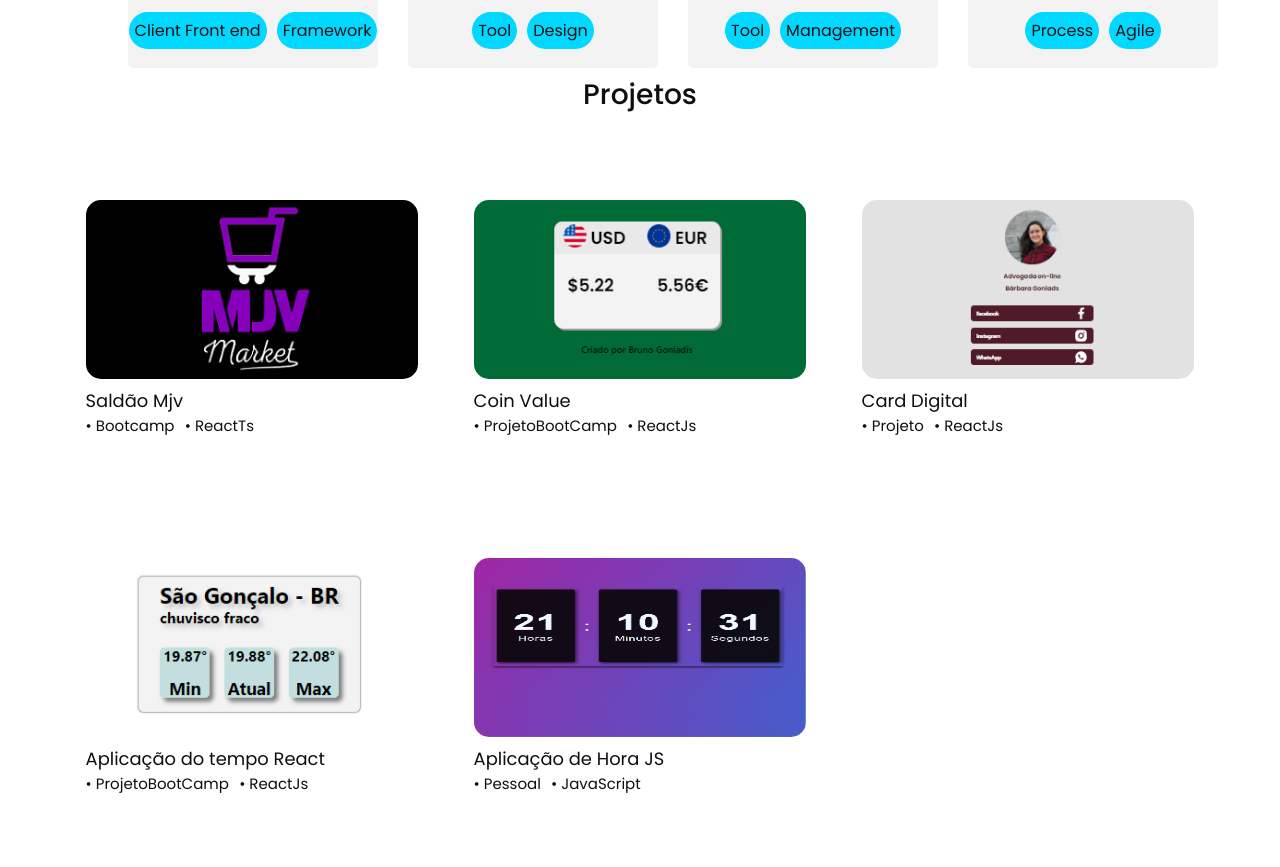
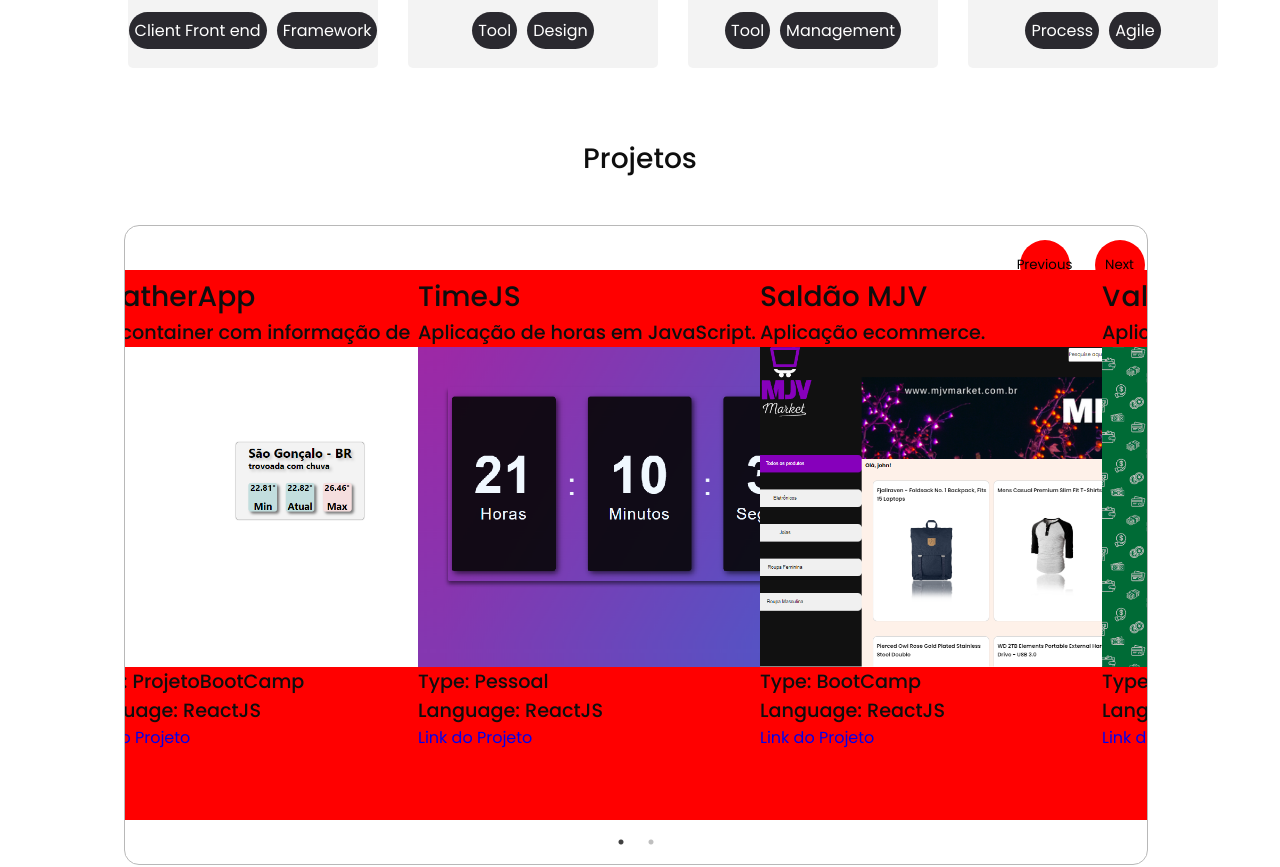
Before and after one commit to Brunogoniadis/PortifolioBrunoGoniadis, a React (Vite) app: page / in a window 1280 px wide. Shown: the part 1680-2547 px from the top of the page. Built offline with nearby package versions, Linux system fonts and the light colour scheme.

Commit message:
feat: carrossel instalado

```diff
--- a/index.html
+++ b/index.html
@@ -5,7 +5,21 @@
     <link rel="icon" type="image/svg+xml" href="/vite.svg" />
     <meta name="viewport" content="width=device-width, initial-scale=1.0" />
     <title>Vite + React + TS</title>
-    <link href="https://fonts.googleapis.com/css2?family=Poppins:wght@400;500;600&display=swap" rel="stylesheet">
+    <link
+      href="https://fonts.googleapis.com/css2?family=Poppins:wght@400;500;600&display=swap"
+      rel="stylesheet"
+    />
+    <link
+      rel="stylesheet"
+      type="text/css"
+      charset="UTF-8"
+      href="https://cdnjs.cloudflare.com/ajax/libs/slick-carousel/1.8.1/slick.min.css"
+    />
+    <link
+      rel="stylesheet"
+      type="text/css"
+      href="https://cdnjs.cloudflare.com/ajax/libs/slick-carousel/1.8.1/slick-theme.min.css"
+    />
   </head>
   <body>
     <div id="root"></div>
--- a/package.json
+++ b/package.json
@@ -12,6 +12,7 @@
     "@reach/router": "^1.3.4",
     "@types/reach__router": "^1.3.11",
     "@types/react-scroll": "^1.8.6",
+    "@types/react-slick": "^0.23.13",
     "@types/react-transition-group": "^4.4.5",
     "@types/styled-components": "^5.1.26",
     "react": "^18.2.0",
@@ -21,6 +22,7 @@
     "react-icons": "^4.7.1",
     "react-router-dom": "^6.6.2",
     "react-scroll": "^1.8.9",
+    "react-slick": "^0.30.2",
     "react-transition-group": "^4.4.5",
     "styled-components": "^5.3.6"
   },
--- a/src/components/Card/styles.ts
+++ b/src/components/Card/styles.ts
@@ -52,7 +52,7 @@ export const Container = styled.div`
 
   .textContainer {
     padding: 0px;
-    .Title{
+    .Title {
       text-align: center;
       margin-bottom: 1rem;
     }
@@ -63,11 +63,11 @@ export const Container = styled.div`
     gap: 10px;
   }
   .type {
-    background-color: #00d8ff;
+    background-color: #2a292f;
     padding: 6px;
     border-radius: 25px;
+    color: white;
   }
-
 
   @media (max-width: 512px) {
     p {
--- a/src/pages/Projetos/index.tsx
+++ b/src/pages/Projetos/index.tsx
@@ -1,10 +1,10 @@
 
-import { useState, useRef , useEffect} from 'react'
+import { useState, useRef, useEffect } from 'react'
 
-import { Container } from "./styles";
+import { Container, CustomSlider, ItemSlide } from "./styles";
 import { Project } from "../../components/Project";
 import { Modal } from '../../components/Modal/Modal';
-
+import Slider from "react-slick";
 import barbaraCard from "../../assets/projetos/barbaraCard.png"
 import barbaraCardModal from "../../assets/projetos/modalImage/barbaraCardModal.png"
 
@@ -33,81 +33,85 @@ export const Projetos = () => {
     const [isLocked, toggle] = UseBodyScrollLock();
 
 
+    const sliderRef = useRef<Slider>(null);
+
+
+
+
+    var settings = {
+        dots: true,
+        infinite: false,
+        speed: 500,
+        slidesToShow: 3,
+        slidesToScroll: 3
+    };
+
+
 
     const [descriptions, setDescriptions] = useState({
-        title:'',
-        description:'',
-        image:'',
+        title: '',
+        description: '',
+        image: '',
         type: '',
         lang: '',
-        linkOfProject:''
+        linkOfProject: ''
     });
 
-    const onOpenModalSaldaoMjv = () => {
-
-        setOpen(true);
-        setDescriptions({
-            title:"Saldão MJV",
-            description:"Aplicação ecommerce.",
+    const ProjectsObject = {
+        WeatherApp: {
+            title: "WeatherApp",
+            description: "Mini container com informação de Tempo.",
+            image: weatherAppModal,
+            type: "ProjetoBootCamp",
+            lang: "ReactJS",
+            linkOfProject: 'https://github.com/Brunogoniadis/WeatherApp'
+        },
+        TimeJS: {
+            title: "TimeJS",
+            description: "Aplicação de horas em JavaScript.",
+            image: DigitalClockJSModal,
+            type: "Pessoal",
+            lang: "ReactJS",
+            linkOfProject: 'https://github.com/Brunogoniadis/DigitalClockJS'
+        },
+        SaldaoMjv: {
+            title: "Saldão MJV",
+            description: "Aplicação ecommerce.",
             image: MjvMarkketModal,
             type: "BootCamp",
             lang: "ReactJS",
-            linkOfProject:'https://github.com/Brunogoniadis/g4-mjv_school'
-    })
-    }
-    const onOpenModalCoinValue = () => {
-        setOpen(true);
-
-        setDescriptions({
-            title:"Valor de Moeda",
-            description:"Aplicação que mostra a temperatura atual.",
+            linkOfProject: 'https://github.com/Brunogoniadis/g4-mjv_school'
+        },
+        CoinValue: {
+            title: "Valor de Moeda",
+            description: "Aplicação que mostra a temperatura atual.",
             image: coinValueModal,
             type: "Pessoal",
             lang: "ReactJS",
-            linkOfProject:'https://github.com/Brunogoniadis/coinValueReact'
-    })
-
-    }
-    const onOpenModalCardDigital = () => {
-        setOpen(true);
-
-        setDescriptions({
-            title:"Advogada Digital",
-            description:"Aplicação de card para a Advogada Bárbara Goniadis.",
+            linkOfProject: 'https://github.com/Brunogoniadis/coinValueReact'
+        },
+        CardDigital: {
+            title: "Advogada Digital",
+            description: "Aplicação de card para a Advogada Bárbara Goniadis.",
             image: barbaraCardModal,
             type: "ProjetoBootCamp",
             lang: "ReactJS",
-            linkOfProject:'https://github.com/Brunogoniadis/BarbaraGoniadisCard'
-    })
-    }
-
-    const onOpenModalWeatherApp = () => {
-        setOpen(true);
-
-        setDescriptions({
-            title:"WeatherApp",
-            description:"Mini container com informação de Tempo.",
-            image: weatherAppModal,
-            type: "ProjetoBootCamp",
-            lang: "ReactJS",
-            linkOfProject:'https://github.com/Brunogoniadis/WeatherApp'
-    })
-    }
-
-    const onOpenModalTimeJS = () => {
-        setOpen(true);
-
-        setDescriptions({
-            title:"TimeJS",
-            description:"Aplicação de horas em JavaScript.",
-            image: DigitalClockJSModal,
-            type: "Pessoal",
-            lang: "ReactJS",
-            linkOfProject:'https://github.com/Brunogoniadis/DigitalClockJS'
-    })
-    }
+            linkOfProject: 'https://github.com/Brunogoniadis/BarbaraGoniadisCard'
+        }
+    };
 
 
+    const nextSlide = () => {
+        if (sliderRef.current) {
+            sliderRef.current.slickNext();
+        }
+    };
+
+    const prevSlide = () => {
+        if (sliderRef.current) {
+            sliderRef.current.slickPrev();
+        }
+    };
 
 
 
@@ -115,8 +119,11 @@ export const Projetos = () => {
 
         <Container >
 
-            <h2>Projetos</h2>
+            <div className="title">
 
+                <h2>Projetos</h2>
+
+            </div>
 
             <Modal
                 isOpen={open}
@@ -129,22 +136,29 @@ export const Projetos = () => {
                 linkOfProject={descriptions.linkOfProject}
             ></Modal>
 
-            <div className="projectContainer">
+            <div
+                className="projectContainer"
+            >
+                <div className="arrowContainer">
 
-                <button
-                onClick={async () => {await onOpenModalSaldaoMjv(); toggle}}
-                > <Project image={saldaoMjv} title="Saldão Mjv" type='Bootcamp' lang='ReactTs'/>
+                    <button className='arrowLeft' onClick={prevSlide}>Previous</button>
+                    <button className='arrowRight' onClick={nextSlide}>Next</button>
+                </div>
 
-                </button>
+                <CustomSlider ref={sliderRef} {...settings}>
 
-                <button onClick={onOpenModalCoinValue}> <Project image={coinValue} title="Coin Value" type='ProjetoBootCamp' lang='ReactJs' /></button>
 
-                <button onClick={onOpenModalCardDigital}><Project image={barbaraCard} title="Card Digital" type='Projeto' lang='ReactJs'/></button>
-
-                <button onClick={onOpenModalWeatherApp}><Project image={weatherApp} title="Aplicação do tempo React" type='ProjetoBootCamp' lang='ReactJs'/></button>
-
-                <button onClick={onOpenModalTimeJS}><Project image={DigitalClockJS} title="Aplicação de Hora JS" type='Pessoal' lang='JavaScript'/></button>
-
+                    {Object.values(ProjectsObject).map((project) => (
+                        <ItemSlide key={project.title}>
+                            <h2>{project.title}</h2>
+                            <p>{project.description}</p>
+                            <img src={project.image} alt={project.title} />
+                            <p>Type: {project.type}</p>
+                            <p>Language: {project.lang}</p>
+                            <a href={project.linkOfProject}>Link do Projeto</a>
+                        </ItemSlide>
+                    ))}
+                </CustomSlider>
             </div>
         </Container>
     )
--- a/src/pages/Projetos/styles.ts
+++ b/src/pages/Projetos/styles.ts
@@ -1,7 +1,81 @@
 import styled from "styled-components";
+import Slider from "react-slick";
 
-export const Container=styled.div`
+export const CustomSlider = styled(Slider)`
+  * {
+    text-decoration: none;
+  }
 
+  display: flex;
+  flex-direction: row;
+  align-items: center;
+  justify-content: center;
+  position: relative;
+
+  .slick-dots {
+    bottom: 45px;
+  }
+
+  .slick-list {
+    width: 80vw;
+    border: 1px solid var(--color-border-project);
+    border-radius: 15px;
+    height: 80vh;
+    overflow: hidden;
+    display: grid;
+
+    margin-bottom: 2rem;
+
+    .slick-track {
+      overflow: hidden;
+      width: 1080px;
+    }
+
+    div {
+      display: flex;
+      align-items: center;
+      justify-content: center;
+      text-decoration: none;
+    }
+  }
+`;
+
+export const ItemSlide = styled.div`
+  width: 450px !important;
+  height: 550px;
+  background-color: red;
+  display: flex;
+  flex-direction: column;
+  align-items: center;
+  justify-content: center;
+  padding: 5px;
+
+  img {
+    height: 320px;
+    width: 100%;
+    background-repeat: no-repeat;
+    object-fit: cover;
+
+    background-color: #d2d2d2;
+    display: flex;
+    position: relative;
+  }
+
+  .title {
+    display: flex;
+    position: relative;
+
+    width: 210px;
+    height: 50px;
+    background-color: white;
+    margin-top: -40px;
+    z-index: 501;
+    font-size: 20px;
+    font-weight: bold;
+  }
+`;
+
+export const Container = styled.div`
   height: 100vh;
 
   display: flex;
@@ -9,33 +83,68 @@ export const Container=styled.div`
   justify-content: space-around;
   align-items: center;
 
-    .projectContainer{
+  .title {
+    width: 100vw;
+    text-align: center;
+    height: 15%;
+    margin-top: 5vw;
+    margin-bottom: 2vw;
+  }
 
-
+  .projectContainer {
     justify-content: center;
     margin: 20px;
 
-        height: 100vw;
-        width: 100vw;
-
+    width: 80vw;
+    height: 80vh;
 
     display: grid;
     grid-template-columns: auto auto auto;
 
     column-gap: 0.5vh;
+  }
 
+  .arrowContainer {
+    width: 140px;
+    height: 80px;
 
+    display: flex;
+    flex-direction: row;
+    align-items: center;
+    justify-content: center;
+    position: absolute;
+    right: 10vw;
+    z-index: 501;
+    gap: 25px;
+  }
 
+  .arrowLeft {
+    background-color: red;
+    width: 50px;
+    height: 50px;
+    border-radius: 50%;
+    display: flex;
+    align-items: center;
+    justify-content: center;
+  }
 
+  .arrowRight {
+    background-color: red;
+    width: 50px;
+    height: 50px;
+    border-radius: 50%;
+    display: flex;
+    align-items: center;
+    justify-content: center;
   }
-    button{
+
+  button {
     background-color: transparent;
     border: none;
   }
 
-    @media (max-width: 512px){
-
-        .projectContainer{
+  @media (max-width: 512px) {
+    .projectContainer {
       grid-template-columns: auto auto;
       justify-content: space-around;
       row-gap: 10vh;
@@ -43,5 +152,4 @@ export const Container=styled.div`
       width: 95%;
     }
   }
-
-`
+`;
--- a/src/pages/Tecnologias/styles.ts
+++ b/src/pages/Tecnologias/styles.ts
@@ -9,6 +9,7 @@ export const Container = styled.div`
   height: 100%;
   padding-left: 10vw;
   padding-right: 10vw;
+
 
   .title {
     width: 100vw;
--- a/src/styles/GlobalStyle.ts
+++ b/src/styles/GlobalStyle.ts
@@ -10,6 +10,7 @@ export default createGlobalStyle`
         --color-text:#0E0E0E;
         --color-backgroundMain: #ffffff;
         --color-border: rgba(0, 0, 0, 0.5);
+        --color-border-project:#B8B8B8;
         --color-backgroundCard: #fefefe;
   }
 
```
Also changed, not shown: 1 other file (tests, documents, lock files or other folders). Lines whose indentation alone changed are shown as unchanged.
